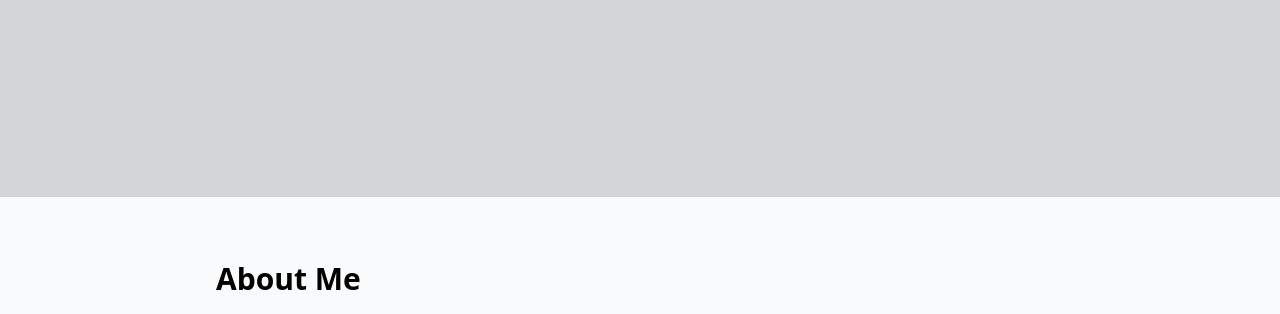
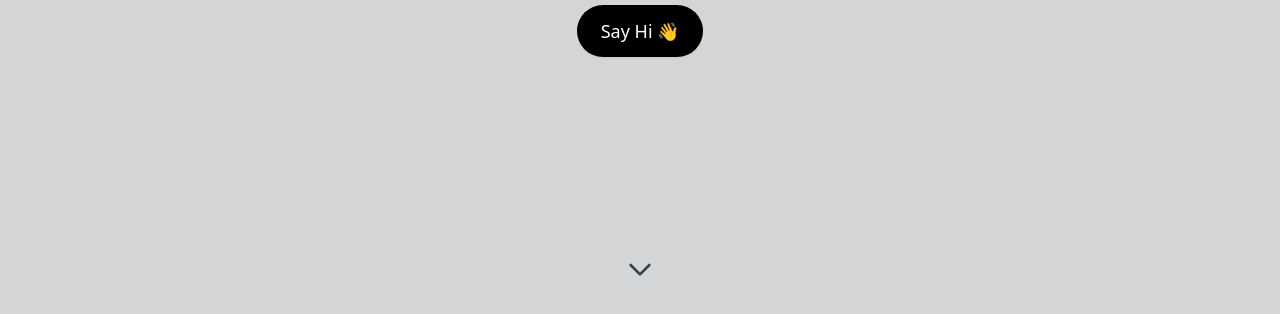
Before and after one commit to andrewdayjones/freelance, a plain HTML site: page index.html in a window 1280 px wide. Shown: the part 483-797 px from the top of the page. Drawn offline with nearby package versions, Linux system fonts and the light colour scheme.

Commit message:
Update index.html

```diff
--- a/index.html
+++ b/index.html
@@ -14,7 +14,7 @@
 <body class="bg-gray-50 text-gray-900 font-sans">
 
   <!-- Hero Section -->
-  <section id="home" class="relative min-h-[55vh] md:min-h-[85vh] flex flex-col justify-center items-center text-center px-6 overflow-hidden">
+  <section id="home" class="relative min-h-screen flex flex-col justify-center items-center text-center px-6 overflow-hidden">
 
     <!-- Subtle black overlay for depth -->
     <div class="absolute inset-0 bg-black/10 md:bg-black/15 -z-10"></div>
@@ -27,6 +27,13 @@
     </p>
     <a href="#contact" class="px-6 py-3 bg-black text-white rounded-full text-lg hover:opacity-90 transition transform hover:scale-105 shadow-sm">
       Say Hi 👋
+    </a>
+
+    <!-- Scroll Indicator -->
+    <a href="#about" class="absolute bottom-6 text-gray-700 hover:text-black transition">
+      <svg xmlns="http://www.w3.org/2000/svg" class="h-8 w-8 animate-bounce mx-auto" fill="none" viewBox="0 0 24 24" stroke="currentColor" stroke-width="2">
+        <path stroke-linecap="round" stroke-linejoin="round" d="M19 9l-7 7-7-7" />
+      </svg>
     </a>
   </section>
 
```
